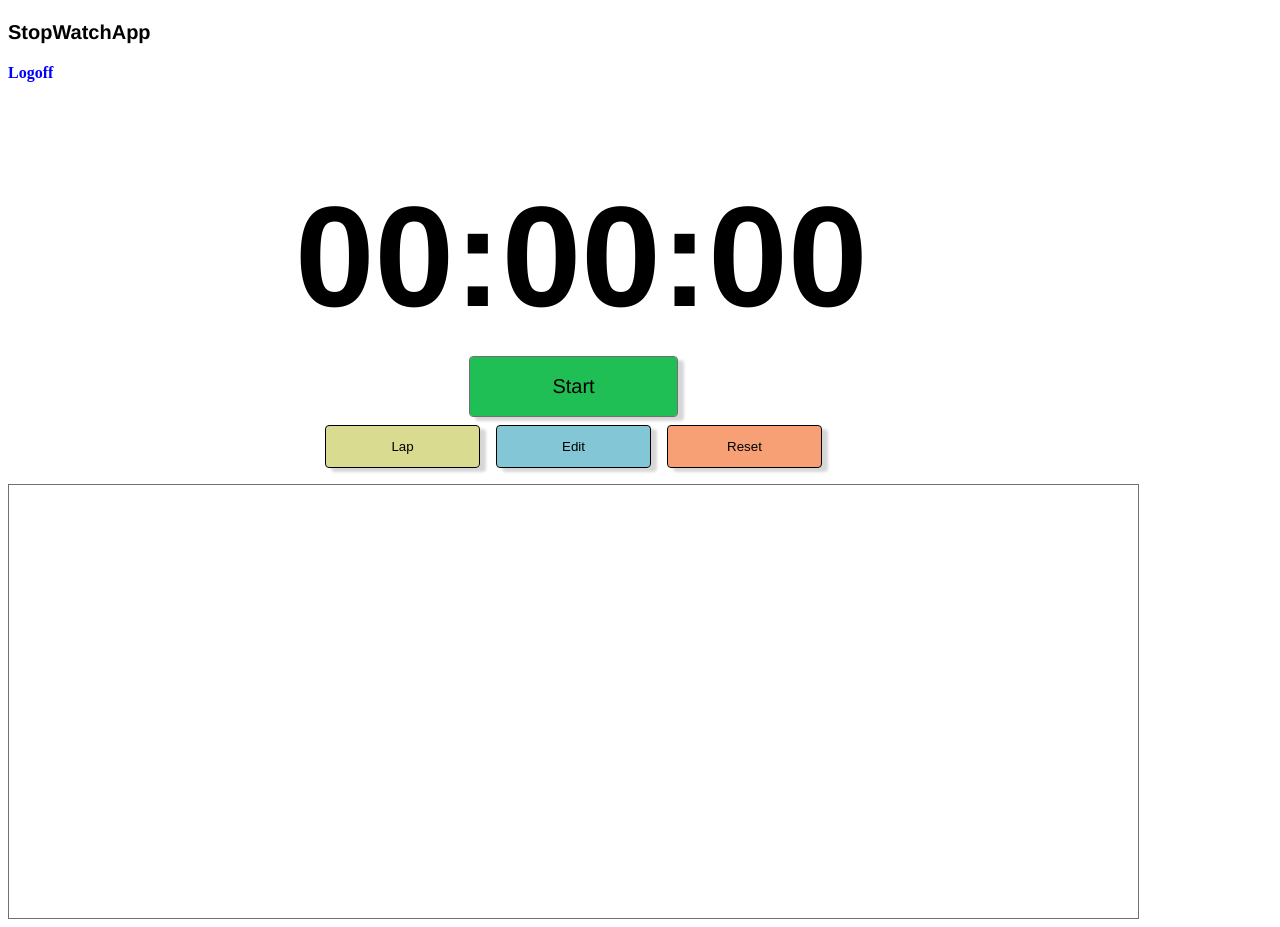
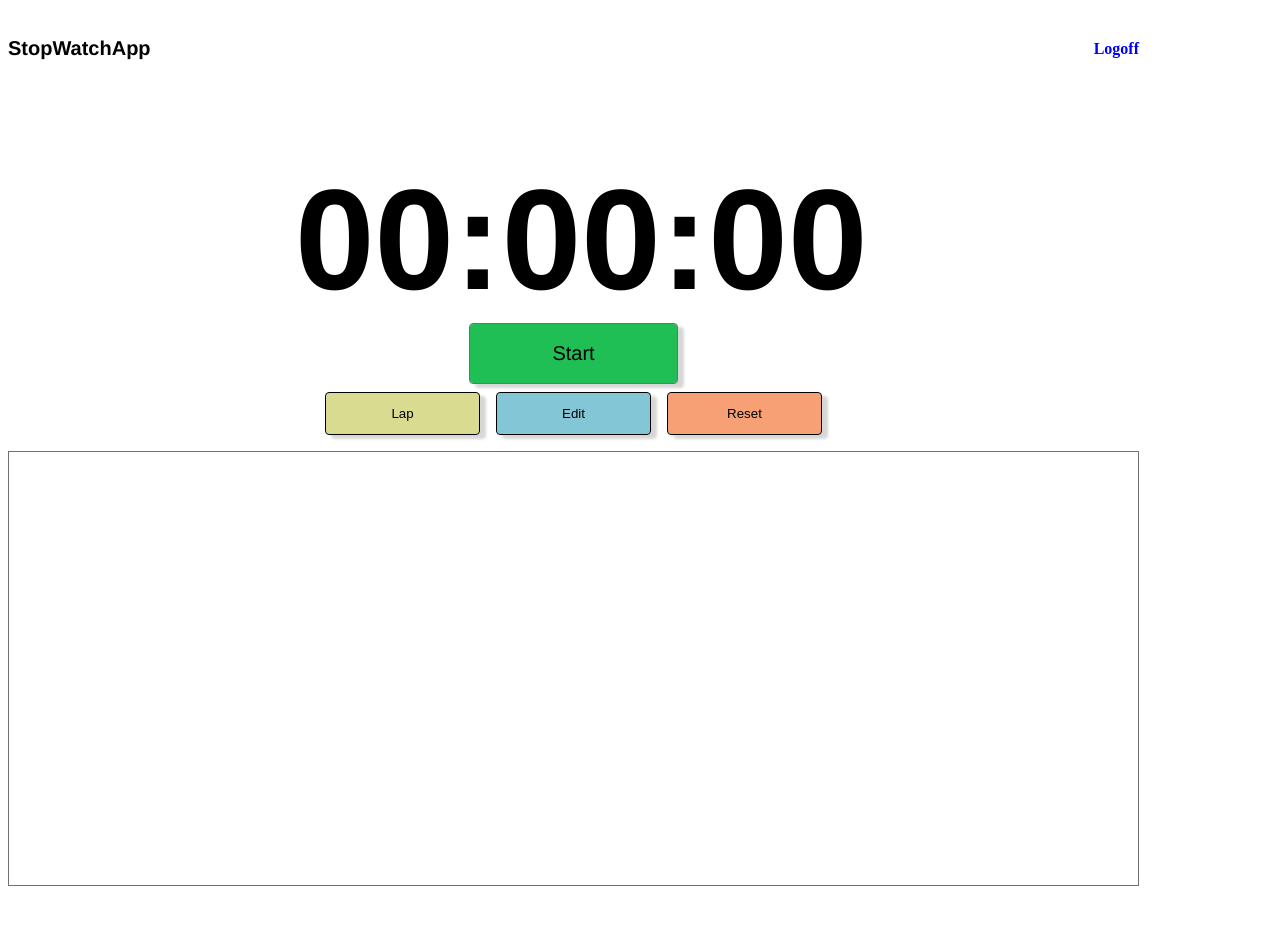
Before and after one commit to Sarah-Workman/Vue-stopwatch-, a Vue app: page /Homescreen in a window 1280 px wide. After the commit the page ends 894 px from the top, so only its background shows below. Built offline with nearby package versions, Linux system fonts and the light colour scheme.

Commit message:
updated icon to customer svg, and placed signout.. to the right

```diff
--- a/public/index.html
+++ b/public/index.html
@@ -4,7 +4,7 @@
 		<meta charset="utf-8" />
 		<meta http-equiv="X-UA-Compatible" content="IE=edge" />
 		<meta name="viewport" content="width=device-width,initial-scale=1.0" />
-		<link rel="icon" href="<%= BASE_URL %>favicon.ico" />
+		<link rel="icon" href="./stopwatchIcon.svg" />
 		<link
 			rel="stylesheet"
 			href="https://cdnjs.cloudflare.com/ajax/libs/font-awesome/6.2.0/css/all.min.css"
--- a/src/components/Rectangle.vue
+++ b/src/components/Rectangle.vue
@@ -154,7 +154,6 @@
 		align-content: center;
 
 		width: fit-content;
-		padding: 1em;
 	}
 	#textWrapper {
 		color: #000000;
--- a/src/components/StopwatchWrapper.vue
+++ b/src/components/StopwatchWrapper.vue
@@ -1,8 +1,9 @@
 <template>
 	<div class="stopwatch-container">
-		<p id="logo">StopWatchApp</p>
-
-		<div @click="signOut" class="signOut">Logoff</div>
+		<div class="stopwatch-logo-container">
+			<p id="logo">StopWatchApp</p>
+			<div @click="signOut" class="signOut">Logoff</div>
+		</div>
 
 		<div class="stopwatch-wrapper">
 			<Rectangle class="Rectangle" />
@@ -55,8 +56,6 @@
 		letter-spacing: 0px;
 		color: #000000;
 		opacity: 1;
-		width: 143px;
-		height: 24px;
 	}
 
 	.stopwatch-wrapper {
@@ -66,6 +65,7 @@
 		align-items: center;
 		justify-content: center;
 	}
+
 	.stopwatch-container {
 		border-radius: 8px;
 
@@ -83,10 +83,17 @@
 		width: 1129px;
 		height: 433px;
 	}
-	.signOut {
-		color: blue;
-		font-weight: bolder;
-		cursor: pointer;
-		align-self: flex-end;
+
+	.stopwatch-logo-container {
+		display: flex;
+		flex-direction: row;
+		justify-content: space-between;
+		& .signOut {
+			color: blue;
+			font-weight: bolder;
+			cursor: pointer;
+			justify-content: center;
+			margin-top: 1.5em;
+		}
 	}
 </style>
```
Also changed, not shown: public/stopwatchIcon.svg (added).
